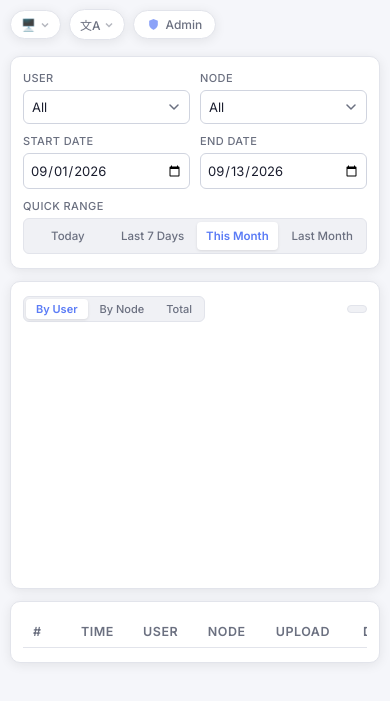
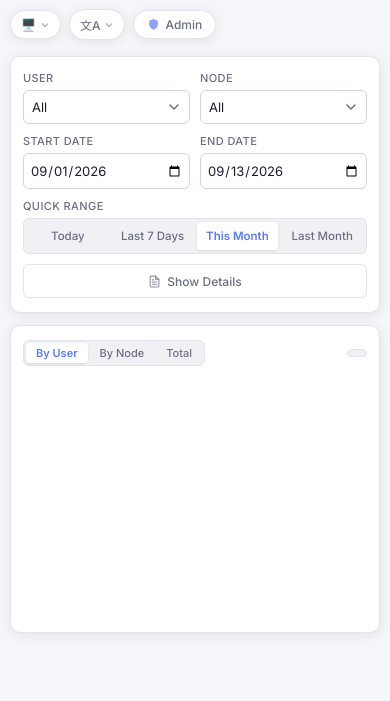
Before and after one commit to geekotaku/xflow, a website: page public/dashboard/index.html in a window 390 px wide. Shown: the part 75-776 px from the top of the page. Drawn offline with nearby package versions, Linux system fonts and the light colour scheme; no server answers.

Commit message:
feat: make detailed records table collapsible and expand layout width to 1240px
- Hide detailed traffic table by default and add show/hide details toggle button
- Skip paginated records query when details table is collapsed
- Expand container max-width to 1240px across dashboard and admin console
- Streamline unreleased CHANGELOG entries

```diff
--- a/public/dashboard/app.js
+++ b/public/dashboard/app.js
@@ -41,6 +41,8 @@ const I18N = {
     presetLast7:     '近 7 天',
     presetThisMonth: '本月',
     presetLastMonth: '上月',
+    showDetails:     '显示详情',
+    hideDetails:     '隐藏详情',
   },
   en: {
     title:      'Node Traffic Analytics',
@@ -83,6 +85,8 @@ const I18N = {
     presetLast7:     'Last 7 Days',
     presetThisMonth: 'This Month',
     presetLastMonth: 'Last Month',
+    showDetails:     'Show Details',
+    hideDetails:     'Hide Details',
   },
 };
 
@@ -97,6 +101,7 @@ let recordsPage     = 1;
 let recordsPageSize = 10;
 let recordsTotal    = 0;
 let recordsPages    = 1;
+let showDetails     = false;
 
 // ── Helpers ──────────────────────────────────────────────────────
 function formatBytes(bytes) {
@@ -263,6 +268,7 @@ function applyLang(lang) {
   setTxt('presetLast7',     'presetLast7');
   setTxt('presetThisMonth', 'presetThisMonth');
   setTxt('presetLastMonth', 'presetLastMonth');
+  setTxt('toggleTableText', showDetails ? 'hideDetails' : 'showDetails');
 
   const pageSizeSel = document.getElementById('pageSizeSelect');
   if (pageSizeSel) {
@@ -707,7 +713,9 @@ async function refresh() {
   }
 
   renderChart(data);
-  await loadRecords(1);
+  if (showDetails) {
+    await loadRecords(1);
+  }
 }
 
 function updatePresetActiveState() {
@@ -875,10 +883,37 @@ window.addEventListener('languagechange', () => {
   }
 });
 
+// ── Toggle Details Table ─────────────────────────────────────────
+function updateTableVisibility() {
+  const tableCard = document.getElementById('tableCard');
+  const btn = document.getElementById('toggleTableBtn');
+  const text = document.getElementById('toggleTableText');
+  if (tableCard) {
+    tableCard.style.display = showDetails ? 'block' : 'none';
+  }
+  if (btn) {
+    btn.classList.toggle('active', showDetails);
+    btn.setAttribute('aria-expanded', String(showDetails));
+  }
+  if (text) {
+    text.textContent = showDetails ? t('hideDetails') : t('showDetails');
+  }
+}
+
+document.getElementById('toggleTableBtn')?.addEventListener('click', async () => {
+  showDetails = !showDetails;
+  updateTableVisibility();
+  if (showDetails) {
+    await loadRecords(recordsPage || 1);
+    document.getElementById('tableCard')?.scrollIntoView({ behavior: 'smooth', block: 'nearest' });
+  }
+});
+
 // ── Init ─────────────────────────────────────────────────────────
 (async function init() {
   applyTheme(currentTheme);
   applyLang(currentLang);
+  updateTableVisibility();
 
   const today      = new Date();
   const monthStart = new Date(today.getFullYear(), today.getMonth(), 1);
--- a/public/dashboard/index.html
+++ b/public/dashboard/index.html
@@ -79,7 +79,7 @@
   }
 
   .page-wrap {
-    max-width: 1060px;
+    max-width: 1240px;
     margin-inline: auto;
     padding: 28px 24px 48px;
   }
@@ -328,6 +328,55 @@
     color: var(--accent);
     box-shadow: 0 1px 3px rgba(0,0,0,.1);
     font-weight: 600;
+  }
+
+  /* ── Toggle Details Button ──────────────────────────────────── */
+  .toggle-details-btn {
+    display: inline-flex;
+    align-items: center;
+    gap: 6px;
+    height: 33px;
+    padding: 0 12px;
+    font-family: var(--font);
+    font-size: 12px;
+    font-weight: 500;
+    border-radius: var(--radius-sm);
+    border: 1px solid var(--border);
+    background: var(--surface);
+    color: var(--text-muted);
+    cursor: pointer;
+    box-shadow: 0 1px 2px rgba(0,0,0,.04);
+    transition: all .18s ease;
+    white-space: nowrap;
+    box-sizing: border-box;
+  }
+  .toggle-details-btn:hover {
+    background: var(--surface-2);
+    color: var(--text);
+    border-color: var(--select-border);
+  }
+  .toggle-details-btn.active {
+    background: color-mix(in srgb, var(--accent) 12%, var(--surface));
+    color: var(--accent);
+    border-color: var(--accent);
+    font-weight: 600;
+  }
+  .toggle-details-btn svg {
+    width: 13px;
+    height: 13px;
+    opacity: .75;
+    transition: transform .2s ease;
+  }
+  .toggle-details-btn.active svg {
+    opacity: 1;
+  }
+
+  #tableCard {
+    animation: fadeIn .2s ease;
+  }
+  @keyframes fadeIn {
+    from { opacity: 0; transform: translateY(6px); }
+    to   { opacity: 1; transform: translateY(0); }
   }
 
   /* ── Chart ──────────────────────────────────────────────────── */
@@ -693,6 +742,18 @@
       padding: 7px 2px;
       font-size: 11.5px;
     }
+    .toggle-details-field {
+      grid-column: 1 / -1;
+      width: 100%;
+    }
+    .toggle-details-field label {
+      display: none;
+    }
+    .toggle-details-btn {
+      width: 100%;
+      justify-content: center;
+      height: 34px;
+    }
     .chart-wrap {
       height: 240px;
     }
@@ -820,6 +881,19 @@
           <button type="button" class="preset-btn" data-preset="lastMonth" id="presetLastMonth">Last Month</button>
         </div>
       </div>
+      <div class="field toggle-details-field">
+        <label>&nbsp;</label>
+        <button type="button" class="toggle-details-btn" id="toggleTableBtn" aria-expanded="false">
+          <svg viewBox="0 0 24 24" fill="none" stroke="currentColor" stroke-width="2" stroke-linecap="round" stroke-linejoin="round">
+            <path d="M14 2H6a2 2 0 0 0-2 2v16a2 2 0 0 0 2 2h12a2 2 0 0 0 2-2V8z"></path>
+            <polyline points="14 2 14 8 20 8"></polyline>
+            <line x1="16" y1="13" x2="8" y2="13"></line>
+            <line x1="16" y1="17" x2="8" y2="17"></line>
+            <polyline points="10 9 9 9 8 9"></polyline>
+          </svg>
+          <span id="toggleTableText">显示详情</span>
+        </button>
+      </div>
     </div>
   </div>
 
@@ -849,7 +923,7 @@
   </div>
 
   <!-- Table Card -->
-  <div class="card" id="tableCard">
+  <div class="card" id="tableCard" style="display: none;">
     <div class="table-wrap">
       <table id="userTable">
         <thead>
```
Also changed, not shown: public/admin/index.html (+1 -1 lines), CHANGELOG.md.
